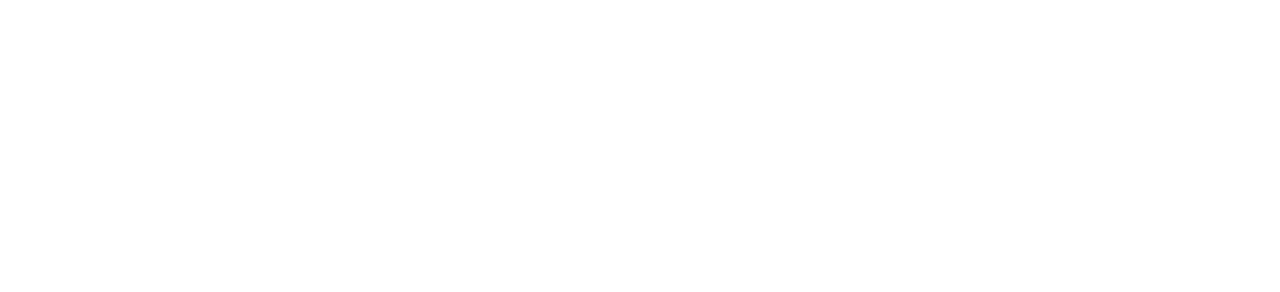
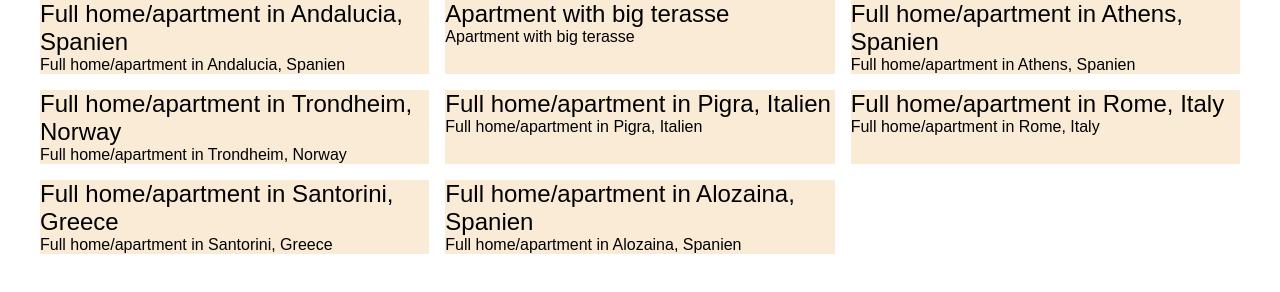
Before and after one commit to rts-cmk-wu09/dynamisk-web-query-strings-kpauner, a plain HTML site: page index.html in a window 1280 px wide. Drawn offline with Linux system fonts and the light colour scheme.

Commit message:
add listing

```diff
--- a/app.js
+++ b/app.js
@@ -13,6 +13,13 @@ fetch("./data/destinations.json")
     .then(data => {
         let destinations = data.destinations;
         destinations.forEach(destination => {
+            let destItem = document.createElement('li');
+            destItem.innerHTML = `
+                <h2>${destination.title}</h2>
+                ${destination.title}
+            `;
+            destList.append(destItem);
+            destList.classList.add('listing');
             console.log(destination);
         });
     })
--- a/index.html
+++ b/index.html
@@ -6,9 +6,9 @@
     <meta name="viewport" content="width=device-width, initial-scale=1.0">
     <title>Mini BNB - Assignment</title>
 
+    <link rel="stylesheet" href="style.css">
     <script src="app.js" defer></script>
 </head>
 <body>
-    <ul></ul>
 </body>
 </html>
--- /dev/null
+++ b/style.css
@@ -0,0 +1,20 @@
+*, *::before, *::after {
+    box-sizing: border-box;
+    font-weight: normal;
+    list-style: none;
+    padding: 0;
+    margin: 0;
+    font-family: 'Montserrat', sans-serif;
+}
+
+.listing {
+    margin: 0 auto;
+    max-width: 1200px;
+    display: grid;
+    grid-template-columns: repeat( auto-fit, minmax(300px, 1fr) );
+    gap: 1rem;
+}
+
+.listing li {
+    background-color: antiquewhite;
+}
```
